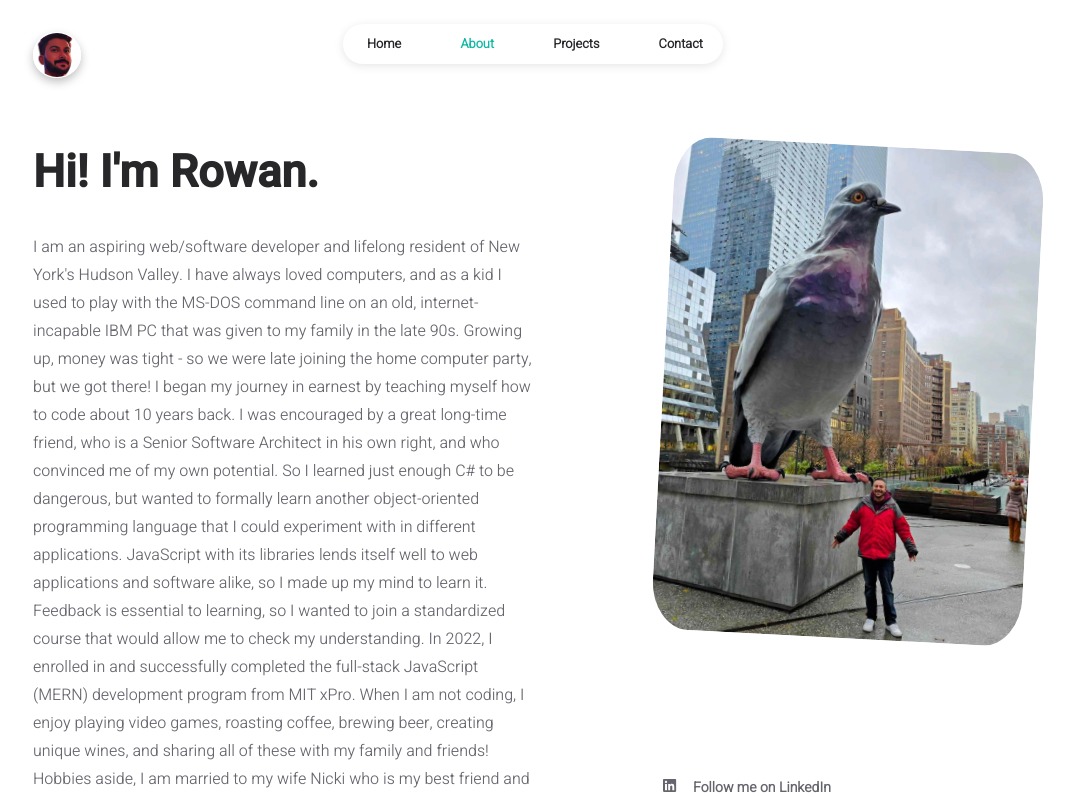
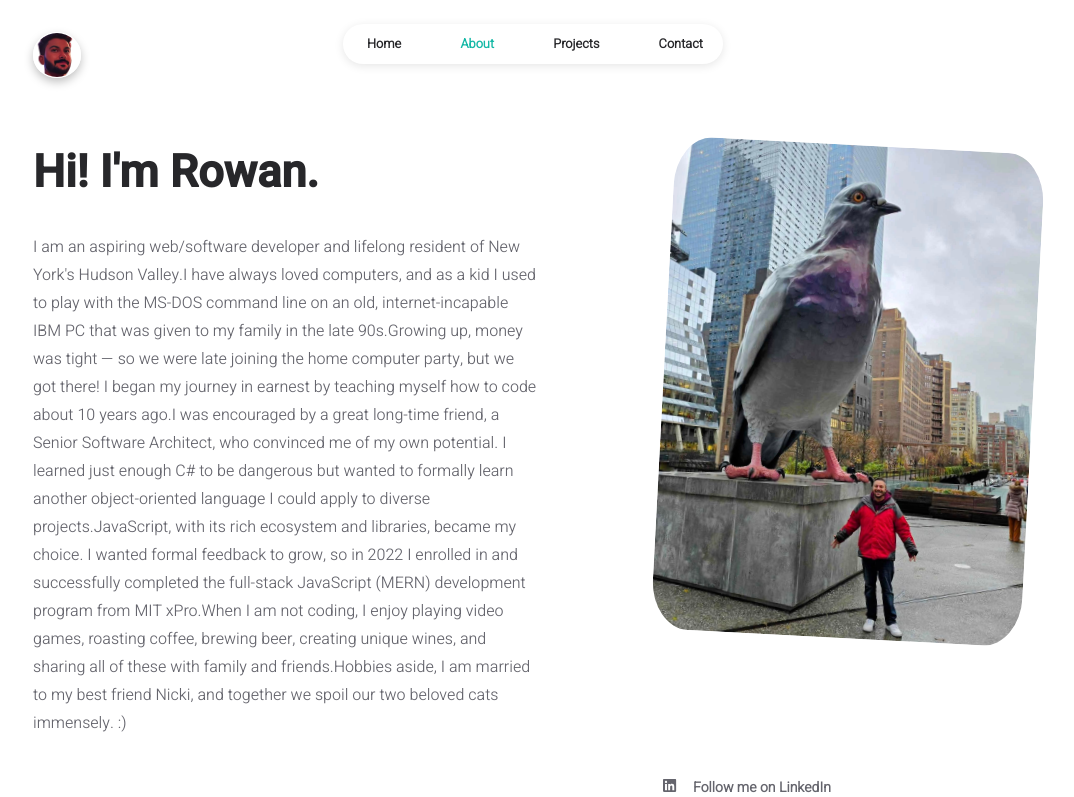
Before and after one commit to rchaseq/rchaseq.github.io, a React (Create React App) app: page /about in a window 1280 px wide. Shown: the top 797 px of the page, without its empty margins (107-1181 px from the left). Built offline with nearby package versions, Linux system fonts and the light colour scheme.

Commit message:
Update user.js
Updated About section

```diff
--- a/src/data/user.js
+++ b/src/data/user.js
@@ -20,8 +20,15 @@ const INFO = {
 
 	about: {
 		title: "Hi! I'm Rowan.",
-		description:
-		"I am an aspiring web/software developer and lifelong resident of New York's Hudson Valley. I have always loved computers, and as a kid I used to play with the MS-DOS command line on an old, internet-incapable IBM PC that was given to my family in the late 90s. Growing up, money was tight - so we were late joining the home computer party, but we got there! I began my journey in earnest by teaching myself how to code about 10 years back. I was encouraged by a great long-time friend, who is a Senior Software Architect in his own right, and who convinced me of my own potential. So I learned just enough C# to be dangerous, but wanted to formally learn another object-oriented programming language that I could experiment with in different applications. JavaScript with its libraries lends itself well to web applications and software alike, so I made up my mind to learn it. Feedback is essential to learning, so I wanted to join a standardized course that would allow me to check my understanding. In 2022, I enrolled in and successfully completed the full-stack JavaScript (MERN) development program from MIT xPro. When I am not coding, I enjoy playing video games, roasting coffee, brewing beer, creating unique wines, and sharing all of these with my family and friends! Hobbies aside, I am married to my wife Nicki who is my best friend and we have two cats whom we spoil immensely. :)",
+		description: [
+			"I am an aspiring web/software developer and lifelong resident of New York's Hudson Valley.",
+			"I have always loved computers, and as a kid I used to play with the MS-DOS command line on an old, internet-incapable IBM PC that was given to my family in the late 90s.",
+			"Growing up, money was tight — so we were late joining the home computer party, but we got there! I began my journey in earnest by teaching myself how to code about 10 years ago.",
+			"I was encouraged by a great long-time friend, a Senior Software Architect, who convinced me of my own potential. I learned just enough C# to be dangerous but wanted to formally learn another object-oriented language I could apply to diverse projects.",
+			"JavaScript, with its rich ecosystem and libraries, became my choice. I wanted formal feedback to grow, so in 2022 I enrolled in and successfully completed the full-stack JavaScript (MERN) development program from MIT xPro.",
+			"When I am not coding, I enjoy playing video games, roasting coffee, brewing beer, creating unique wines, and sharing all of these with family and friends.",
+			"Hobbies aside, I am married to my best friend Nicki, and together we spoil our two beloved cats immensely. :)"
+		],
 	},
 
 	projects: [
```
